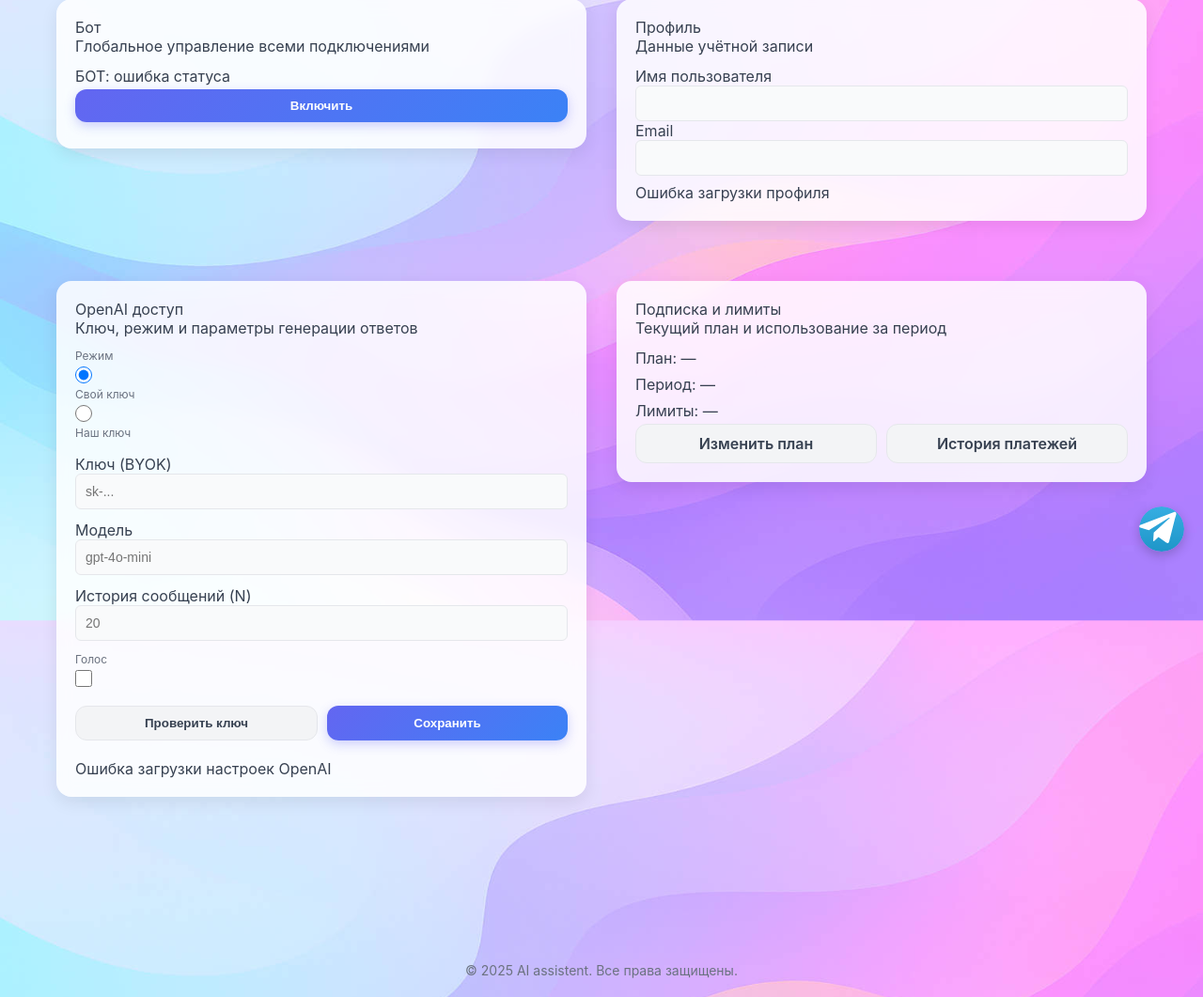
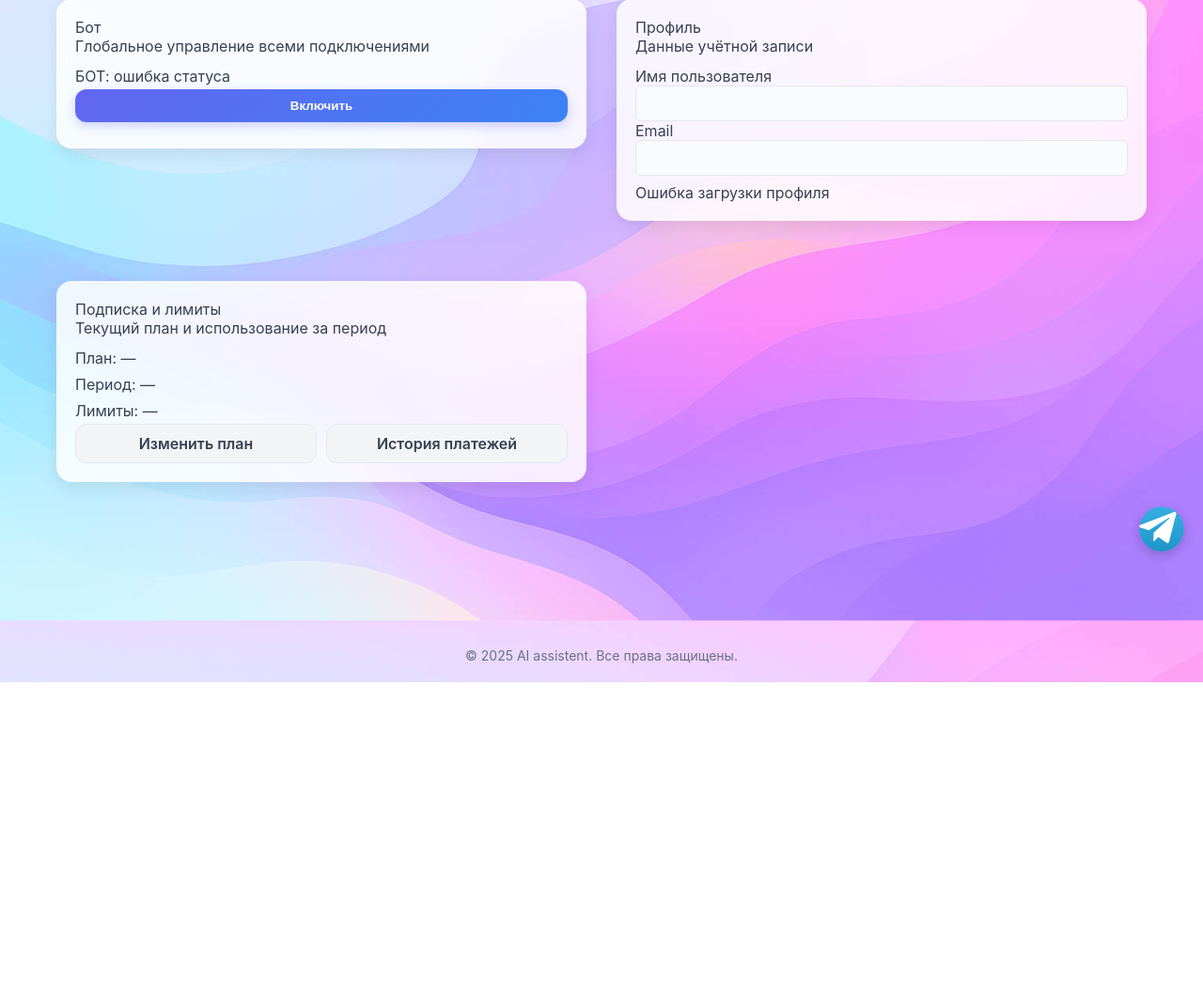
Before and after one commit to Aalam2000/assistchat, a Python web app: template src/web/templates/profile.html in a window 1280 px wide. Shown: the part 193-1254 px from the top of the page at 94% size. After the commit the page ends 919 px from the top, so only its background shows below. Run offline with Jinja, Linux system fonts and the light colour scheme; the template is opened without the code that fills it: most values are stand-ins (such as "Sample title", 1, 10 or a date in 2020).

Commit message:
minitest: NEW titul 6

```diff
--- a/src/app/main.py
+++ b/src/app/main.py
@@ -15,7 +15,6 @@ from src.app.core.templates import build_page_context, render_i18n, template_to_
 from src.app.modules.bot.router import router as bot_router
 from src.app.modules.qr.router import router as qr_router
 from src.app.routes.auth_routes import router as auth_router
-from src.app.routes.profile_routes import router as profile_router
 from src.app.web_routes import router as web_router
 
 # -----------------------------------------------------------------------------
@@ -42,7 +41,6 @@ app.mount("/static", StaticFiles(directory=str(STATIC_DIR)), name="static")
 app.include_router(qr_router)
 app.include_router(bot_router)
 app.include_router(auth_router)
-app.include_router(profile_router)
 app.include_router(web_router)
 providers.load_all_providers()
 app.include_router(providers.router)
--- a/src/models/user.py
+++ b/src/models/user.py
@@ -1,6 +1,5 @@
 # src/models/user.py
-from sqlalchemy import Column, Integer, String, DateTime, func, Boolean, Enum, Text
-from typing import Optional
+from sqlalchemy import Column, Integer, String, DateTime, func, Boolean, Enum
 from sqlalchemy.orm import Mapped, mapped_column
 
 from enum import Enum as PyEnum
@@ -20,5 +19,4 @@ class User(Base):
     hashed_password = Column(String, nullable=True)
     is_active = Column(Boolean, default=True)
     created_at = Column(DateTime(timezone=True), server_default=func.now())
-    openai_api_key: Mapped[Optional[str]] = mapped_column(Text, nullable=True)
     bot_enabled: Mapped[bool] = mapped_column(Boolean, default=False, nullable=False)
--- a/src/web/static/js/profile.js
+++ b/src/web/static/js/profile.js
@@ -69,96 +69,6 @@ async function saveProfile() {
 }
 
 // ──────────────────────────────────────────────────────────────────────────────
-// OPENAI доступ (режим, ключ, модель, история, голос)
-function syncOpenAIModeVisibility() {
-    const byok = document.getElementById("openai-mode-byok").checked;
-    const keyInput = document.getElementById("openai-key");
-    keyInput.disabled = !byok;
-    keyInput.parentElement.style.opacity = byok ? "1" : ".6";
-}
-
-async function loadOpenAI() {
-    try {
-        const r = await fetch("/api/profile/openai", {credentials: "same-origin"});
-        if (!r.ok) throw new Error(String(r.status));
-        const data = await r.json();
-
-        // режим
-        const mode = (data.mode ?? "byok").toLowerCase();
-        document.getElementById("openai-mode-byok").checked = (mode === "byok");
-        document.getElementById("openai-mode-managed").checked = (mode === "managed");
-        syncOpenAIModeVisibility();
-
-        // поля
-        document.getElementById("openai-key").value = data.key_masked ?? ""; // реальный ключ не показываем
-        document.getElementById("openai-model").value = data.model ?? "gpt-4o-mini";
-        document.getElementById("openai-history").value = String(data.history_limit ?? 20);
-        document.getElementById("openai-voice").checked = !!data.voice_enabled;
-    } catch (e) {
-        document.getElementById("openai-status").textContent = "Ошибка загрузки настроек OpenAI";
-        console.error("[profile] loadOpenAI error:", e);
-    }
-}
-
-async function testOpenAI() {
-    const btn = document.getElementById("btn-openai-test");
-    const out = document.getElementById("openai-status");
-    btn.disabled = true;
-    out.textContent = "Проверка ключа...";
-    try {
-        const payload = {
-            mode: document.getElementById("openai-mode-byok").checked ? "byok" : "managed",
-            key: document.getElementById("openai-key").value.trim() || null,
-            model: document.getElementById("openai-model").value.trim() || "gpt-4o-mini",
-        };
-        const r = await fetch("/api/profile/openai/test", {
-            method: "POST",
-            headers: {"Content-Type": "application/json"},
-            credentials: "same-origin",
-            body: JSON.stringify(payload)
-        });
-        const data = await r.json().catch(() => ({}));
-        out.textContent = r.ok
-            ? (data.message || "Ключ валиден")
-            : (data.error || "Ошибка проверки");
-    } catch (e) {
-        out.textContent = "Ошибка проверки";
-        console.error("[profile] testOpenAI error:", e);
-    } finally {
-        btn.disabled = false;
-    }
-}
-
-async function saveOpenAI() {
-    const btn = document.getElementById("btn-openai-save");
-    const out = document.getElementById("openai-status");
-    btn.disabled = true;
-    out.textContent = "Сохранение...";
-    try {
-        const payload = {
-            mode: document.getElementById("openai-mode-byok").checked ? "byok" : "managed",
-            key: document.getElementById("openai-key").value.trim() || null,
-            model: document.getElementById("openai-model").value.trim() || "gpt-4o-mini",
-            history_limit: parseInt(document.getElementById("openai-history").value || "20", 10),
-            voice_enabled: document.getElementById("openai-voice").checked,
-        };
-        const r = await fetch("/api/profile/openai/save", {
-            method: "POST",
-            headers: {"Content-Type": "application/json"},
-            credentials: "same-origin",
-            body: JSON.stringify(payload)
-        });
-        out.textContent = r.ok ? "Сохранено" : "Ошибка сохранения";
-    } catch (e) {
-        out.textContent = "Ошибка сохранения";
-        console.error("[profile] saveOpenAI error:", e);
-    } finally {
-        btn.disabled = false;
-    }
-}
-
-
-// ──────────────────────────────────────────────────────────────────────────────
 // БОТ: глобальный статус и переключатель
 async function loadBotStatus() {
     const out = document.getElementById("bot-summary");
@@ -217,14 +127,6 @@ document.addEventListener("DOMContentLoaded", () => {
     // профиль
     loadProfile();
     // document.getElementById("btn-profile-save")?.addEventListener("click", saveProfile);
-
-    // openai
-    loadOpenAI();
-    document.getElementById("openai-mode-byok")?.addEventListener("change", syncOpenAIModeVisibility);
-    document.getElementById("openai-mode-managed")?.addEventListener("change", syncOpenAIModeVisibility);
-    document.getElementById("btn-openai-test")?.addEventListener("click", testOpenAI);
-    document.getElementById("btn-openai-save")?.addEventListener("click", saveOpenAI);
-
 });
 
 
--- a/src/web/templates/profile.html
+++ b/src/web/templates/profile.html
@@ -46,46 +46,7 @@
             </div>
         </section>
 
-        <!-- 2) OpenAI доступ -->
-        <section class="tile" id="openai-card">
-            <div class="tile-title">OpenAI доступ</div>
-            <p class="tile-desc">Ключ, режим и параметры генерации ответов</p>
-
-            <form id="form-openai" class="mt-12">
-                <div class="row" style="gap:10px;align-items:center">
-                    <label class="inline"><span>Режим</span></label>
-                    <label class="inline"><input type="radio" name="openai_mode" value="byok" id="openai-mode-byok"
-                                                 checked> <span>Свой ключ</span></label>
-                    <label class="inline"><input type="radio" name="openai_mode" value="managed"
-                                                 id="openai-mode-managed"> <span>Наш ключ</span></label>
-                </div>
-
-                <label>Ключ (BYOK)
-                    <input type="password" id="openai-key" name="openai_key" placeholder="sk-...">
-                </label>
-
-                <label>Модель
-                    <input type="text" id="openai-model" name="openai_model" placeholder="gpt-4o-mini">
-                </label>
-
-                <label>История сообщений (N)
-                    <input type="text" id="openai-history" name="history_limit" placeholder="20">
-                </label>
-
-                <label class="inline">
-                    <span>Голос</span>
-                    <input type="checkbox" id="openai-voice" name="voice_enabled"/>
-                </label>
-
-                <div class="actions">
-                    <button type="button" id="btn-openai-test" class="btn">Проверить ключ</button>
-                    <button type="button" id="btn-openai-save" class="btn primary">Сохранить</button>
-                </div>
-                <div id="openai-status" class="mono mt-8"></div>
-            </form>
-        </section>
-
-        <!-- 3) Подписка и лимиты -->
+        <!-- 2) Подписка и лимиты -->
         <section class="tile" id="billing-card">
             <div class="tile-title">Подписка и лимиты</div>
             <p class="tile-desc">Текущий план и использование за период</p>
```
Also changed, not shown: src/alembic/versions/b7e4f2a91c03_drop_users_openai_api_key.py (added, +25 -0 lines), src/app/main_legacy.py (+0 -60 lines), src/app/routes/profile_routes.py (deleted, +0 -62 lines), translations/profile.en.json (+0 -11 lines).
